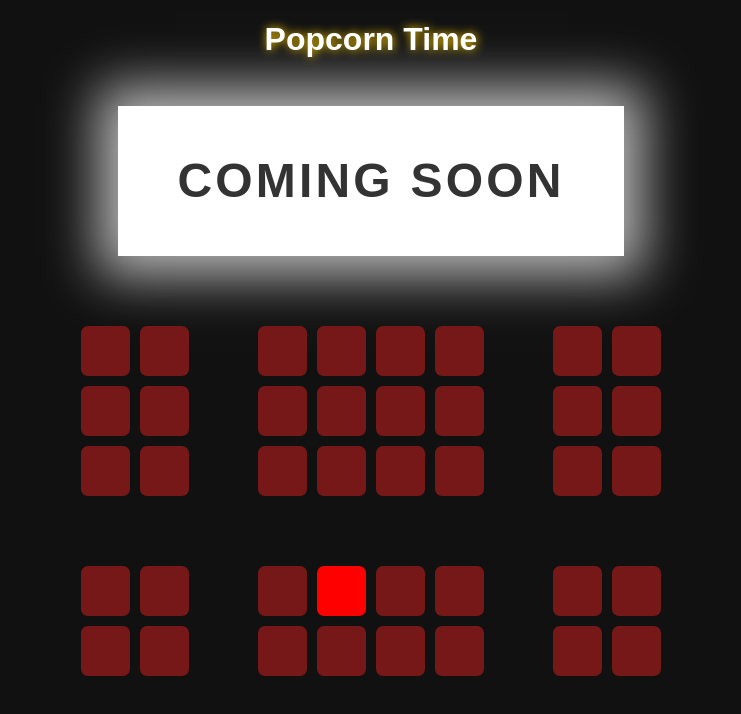
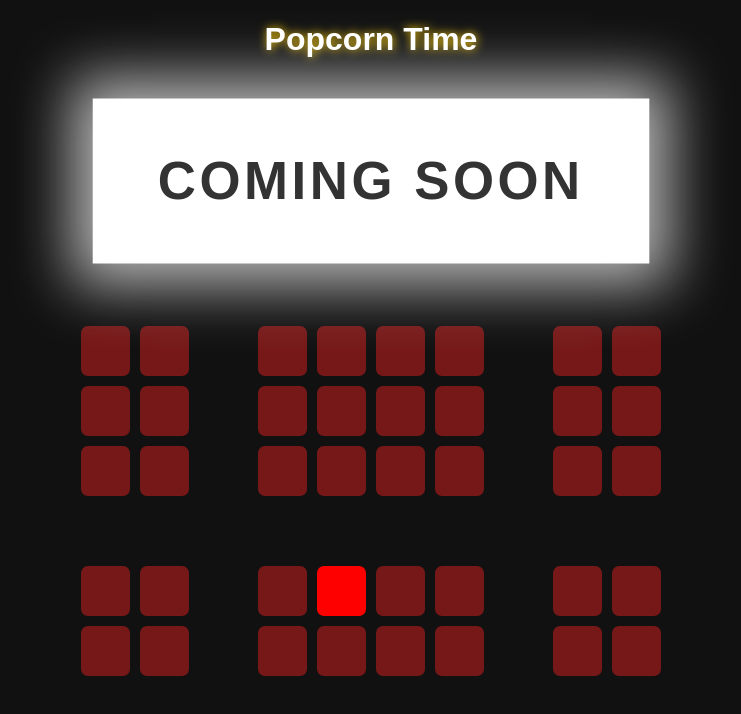
Before and after one commit to Dor-J/proj-cinema-d.j-dec24, a plain HTML site: page index.html in a window 1280 px wide. In both pictures the pointer is over the element "COMING SOON". Shown: the whole page, without its empty margins (269-1010 px from the left). Drawn offline with Linux system fonts and the light colour scheme.

Commit message:
added hover on the screen to do scale

```diff
--- a/css/main.css
+++ b/css/main.css
@@ -135,6 +135,10 @@ table {
   background-color: var(--cinema-screen-bg);
   box-shadow: var(--screen-shadow);
   text-align: center;
+  transition: scale 1s ease-in-out;
+}
+.cinema-screen:hover {
+  scale: 1.1;
 }
 
 .cinema-screen h2 {
```
